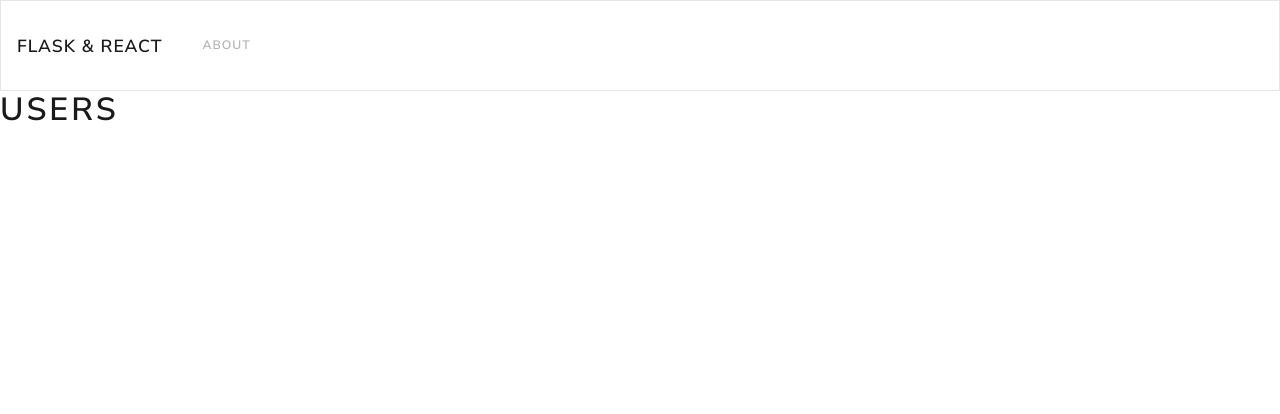
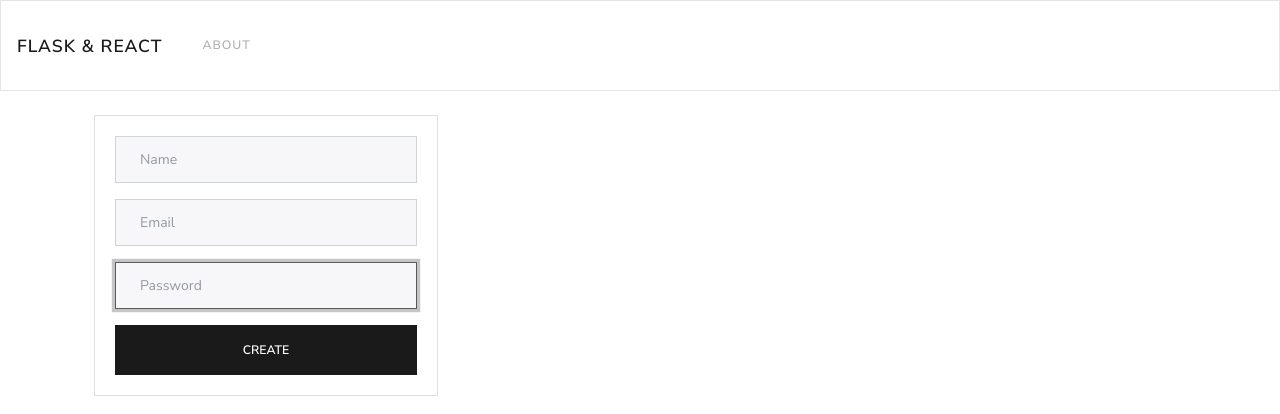
Before and after one commit to henchaves/crud-react-flask-mongodb, a React (Create React App) app in the folder frontend/: page / in a window 1280 px wide. Shown: the top 414 px of the page. Built offline with nearby package versions, Linux system fonts and the light colour scheme.

Commit message:
Finish createUser on React

```diff
--- a/frontend/src/App.js
+++ b/frontend/src/App.js
@@ -8,7 +8,7 @@ function App() {
   return (
     <Router>
       <Navbar/>
-      <div>
+      <div className="container p-4">
         <Switch>
           <Route path="/about" component={About} />
           <Route path="/" component={Users} />
--- a/frontend/src/components/Users.js
+++ b/frontend/src/components/Users.js
@@ -1,5 +1,75 @@
-import React from "react";
+import React, {useState} from "react";
 
-export const Users = () => (
-    <h1>Users</h1>
-)
+const API = process.env.REACT_APP_API;
+
+export function Users() {
+
+    const [name, setName] = useState("");
+    const [email, setEmail] = useState("");
+    const [password, setPassword] = useState("");
+
+    const handleSubmit = async (e) => {
+        e.preventDefault();
+        const res = await fetch(`${API}/users`, {
+            method: "POST",
+            headers: {
+                "Content-Type": "application/json"
+            },
+            body: JSON.stringify({
+                name,
+                email,
+                password
+            })
+        });
+
+        const data = await res.json();
+        console.log(data);
+    }
+
+    return (
+        <div className="row">
+            <div className="col-md-4">
+                <form onSubmit={handleSubmit} className="card card-body">
+                    <div className="form-group">
+                        <input
+                            type="text"
+                            onChange={e => setName(e.target.value)}
+                            value={name}
+                            className="form-control"
+                            placeholder="Name"
+                            autoFocus
+                        />
+                    </div>
+                    <div className="form-group">
+                        <input
+                            type="email"
+                            onChange={e => setEmail(e.target.value)}
+                            value={email}
+                            className="form-control"
+                            placeholder="Email"
+                            autoFocus
+                        />
+                    </div>
+                    <div className="form-group">
+                        <input
+                            type="password"
+                            onChange={e => setPassword(e.target.value)}
+                            value={password}
+                            className="form-control"
+                            placeholder="Password"
+                            autoFocus
+                        />
+                    </div>
+                    <button className="btn btn-primary btn-block">
+                        Create
+                    </button>
+                </form>
+            </div>
+            <div className="col md-8">
+
+            </div>
+        </div>
+    )
+}
+
+// export default Users;
```
Also changed, not shown: frontend/src/components/About.js (+9 -1 lines), 1 other file (tests, documents, lock files or other folders).
